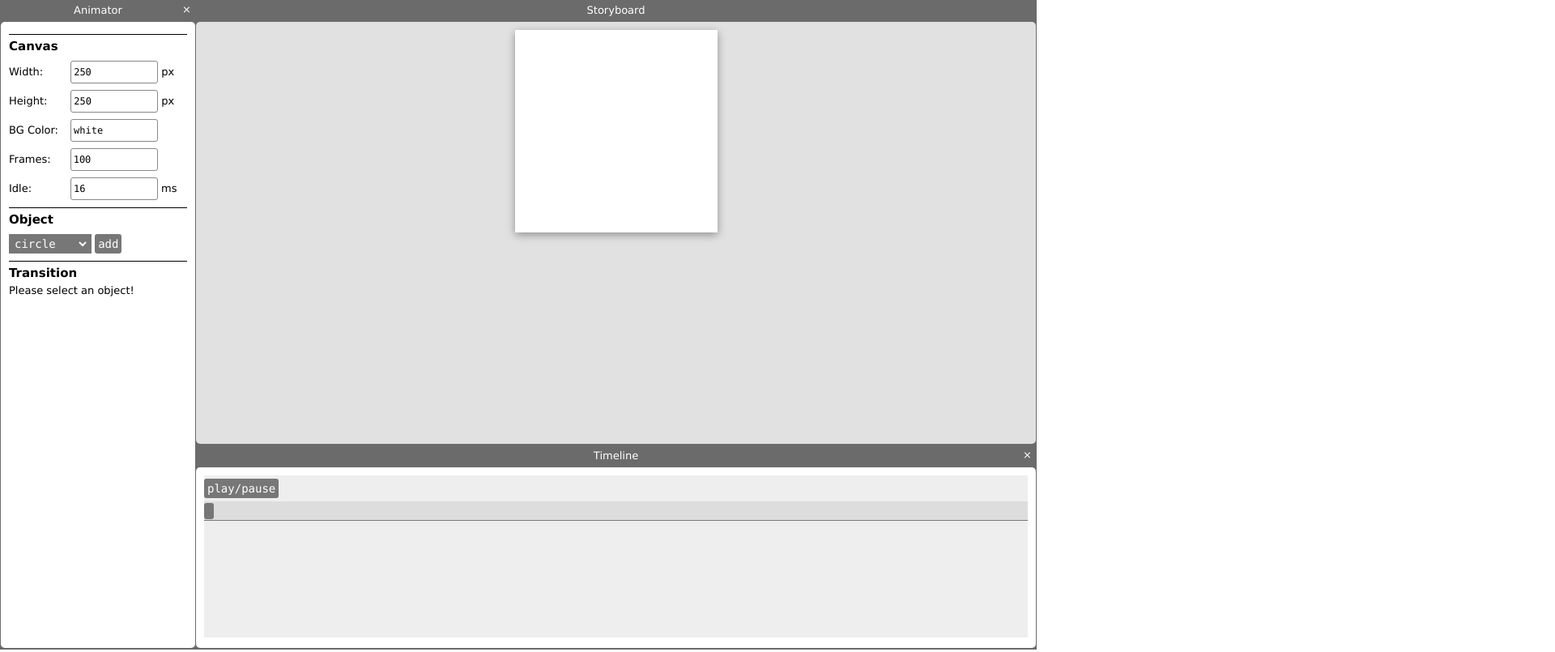
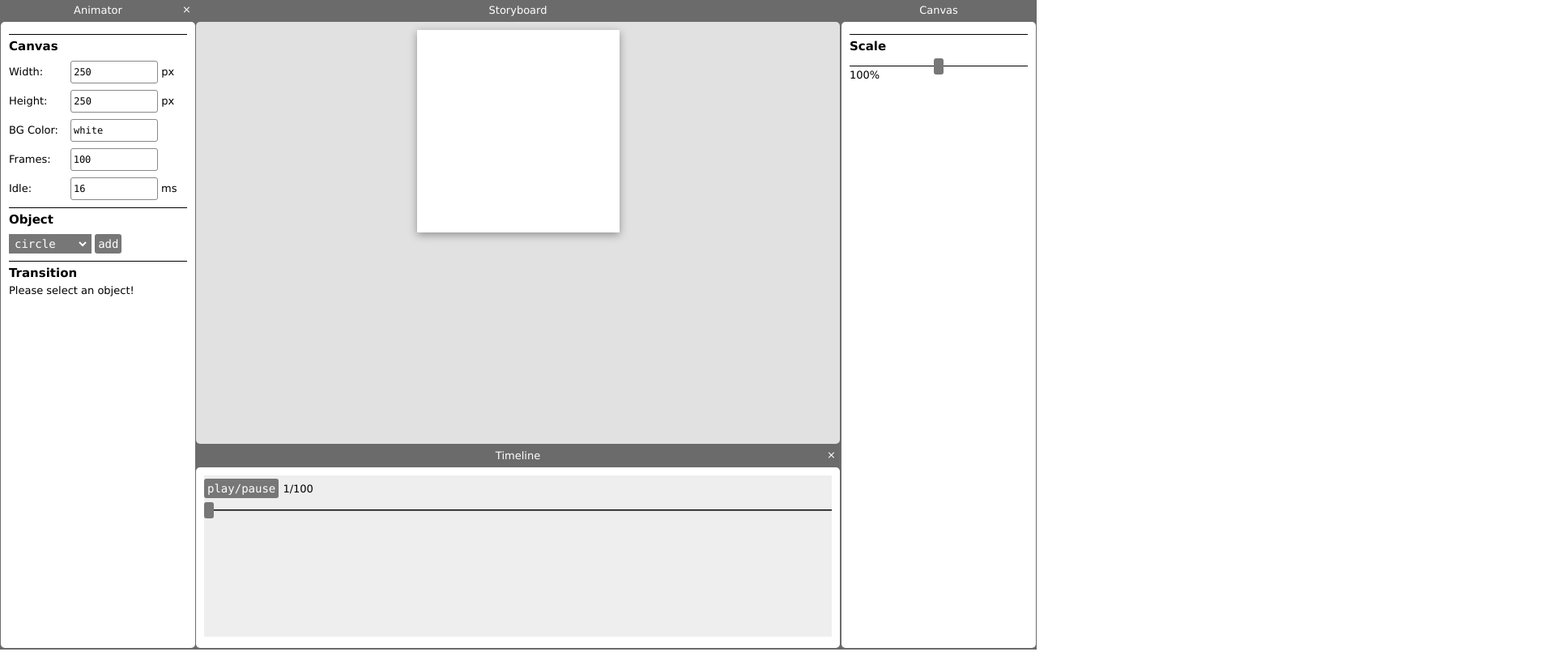
Before and after one commit to shuding/animator, a plain HTML site: page index.html in a window 1280 px wide. Shown: the top 805 px of the page at 81% size, 1920 px wide, since content can reach past the window. Drawn offline with Linux system fonts and the light colour scheme.

Commit message:
Add canvas_control menu

```diff
--- a/css/animator.css
+++ b/css/animator.css
@@ -8,7 +8,7 @@
 
 body {
     position: absolute;
-    width: 100%;
+    width: 200%;
     height: 100%;
     overflow: hidden;
 }
@@ -45,8 +45,12 @@ input[type="range"] {
     width: 100%;
     display: block;
     -webkit-appearance: none;
-    background: #DDD;
-    height: 23px;
+    background: #000;
+    margin-top: 10px;
+    height: 1px;
+}
+
+#timeline input[type="range"] {
     border-bottom: 1px solid #777;
 }
 
@@ -58,7 +62,7 @@ input[type="range"]::-webkit-slider-thumb {
     background: #777;
 }
 
-input[type="range"]::-webkit-slider-thumb:after {
+#timeline input[type="range"]::-webkit-slider-thumb:after {
     content: "";
     display: block;
     position: absolute;
@@ -157,6 +161,7 @@ code, textarea {
 
 #canvas {
     box-shadow: 0 3px 10px rgba(0, 0, 0, 0.36);
+    -webkit-transform-origin: center top;
 }
 
 #timeline_canvas {
@@ -209,6 +214,15 @@ code, textarea {
     transition: width .3s ease;
     margin: 0;
     padding: 0;
+}
+
+#canvas_control {
+  height: 100%;
+  width: 240px;
+  display: inline-block;
+  vertical-align: top;
+  margin: 0;
+  padding: 0;
 }
 
 #timeline {
--- a/index.html
+++ b/index.html
@@ -70,6 +70,15 @@
         </div>
         <p></p>
     </div>
+</div><div id="canvas_control" class="ui_window">
+  <div class="title"><h1>Canvas</h1></div>
+  <div class="content">
+    <div class="content_inner">
+      <h2>Scale</h2>
+      <input type="range" name="scale" value="100" min="0" max="200" step="1"/>
+      <span id="scale_rate">100%</span>
+    </div>
+  </div>
 </div>
 </body>
 </html>
--- a/js/animator.js
+++ b/js/animator.js
@@ -17,6 +17,7 @@ var mouseDeltaX, mouseDeltaY,
     mousePressed = false;
 
 var slider,
+    frameInfo,
     timelineCanvas,
     timelineContext;
 
@@ -641,6 +642,7 @@ var controller = {
             return;
         }
         ++controller.nowFrame;
+        frameInfo.innerHTML = controller.nowFrame + "/" + controller.frameCnt;
     },
     drawFrameWithNumber: function(n){
         if(n < controller.frameCnt){
@@ -649,6 +651,7 @@ var controller = {
                 controller.layer[i].drawFrameWithNumber(
                     (n - controller.layer[i].startFrame)
                 );
+            frameInfo.innerHTML = (n + 1) + "/" + controller.frameCnt;
         }
         controller.nowFrame = (+n) + 1;
     },
@@ -718,6 +721,7 @@ var drawTimeline = function(t){
 window.onload = function(){
     canvas = document.getElementById("canvas");
     context = canvas.getContext("2d");
+    frameInfo = document.getElementById("frame_number");
 
     setMainCanvasSize(250, 250);
 
@@ -725,11 +729,15 @@ window.onload = function(){
     controller.idle = 16;
     controller.drawFrameWithNumber(0);
 
-    var lastValue = 0;
+    var lastValue = 0,
+        lastScaleValue = 100;
     slider = document.getElementsByName("frame")[0];
+    var scale_rate = document.getElementById("scale_rate");
+
+    frameInfo.innerHTML = controller.nowFrame + "/" + controller.frameCnt;
 
     timelineCanvas = document.getElementById("timeline_canvas");
-    timelineCanvas.width = window.innerWidth - 263;
+    timelineCanvas.width = window.innerWidth - 500;
     timelineCanvas.height = 200;
     timelineContext = timelineCanvas.getContext("2d");
     clearTimeline();
@@ -743,6 +751,14 @@ window.onload = function(){
     }
     document.getElementsByName("play")[0].onclick = function(){
         controller.play();
+    }
+    document.getElementsByName("scale")[0].onmousemove = function(){
+        if(this.value != lastScaleValue){
+            var s = 1. * this.value / 100;
+            canvas.style["-webkit-transform"] = "scale(" + s + ',' + s + ')';
+            lastScaleValue = this.value;
+            scale_rate.innerHTML = lastScaleValue + '%';
+        }
     }
 
     document.onmouseup = function() {
@@ -765,7 +781,7 @@ var resize = function(){
     }
 
     var right_panel = document.getElementById("right_panel");
-    right_panel.style.width = scrWidth - 242 + "px";
+    right_panel.style.width = scrWidth - 242 * 2 + "px";
 
     var storyboard = document.getElementById("storyboard");
     storyboard.style.height = scrHeight - 252 + "px";
@@ -993,7 +1009,9 @@ var settings_fold = function(){
 
     var scrWidth  = window.innerWidth;
     var right_panel = document.getElementById("right_panel");
-    right_panel.style.width = scrWidth - [242, 22][+this.folded] + "px";
+    right_panel.style.width = scrWidth - [242 * 2, 44][+this.folded] + "px";
+    var canvas_control = document.getElementById("canvas_control");
+    canvas_control.className = ["ui_window", "ui_window window_folded_true"][+this.folded];
 }
 
 var timeline_fold = function(){
```
